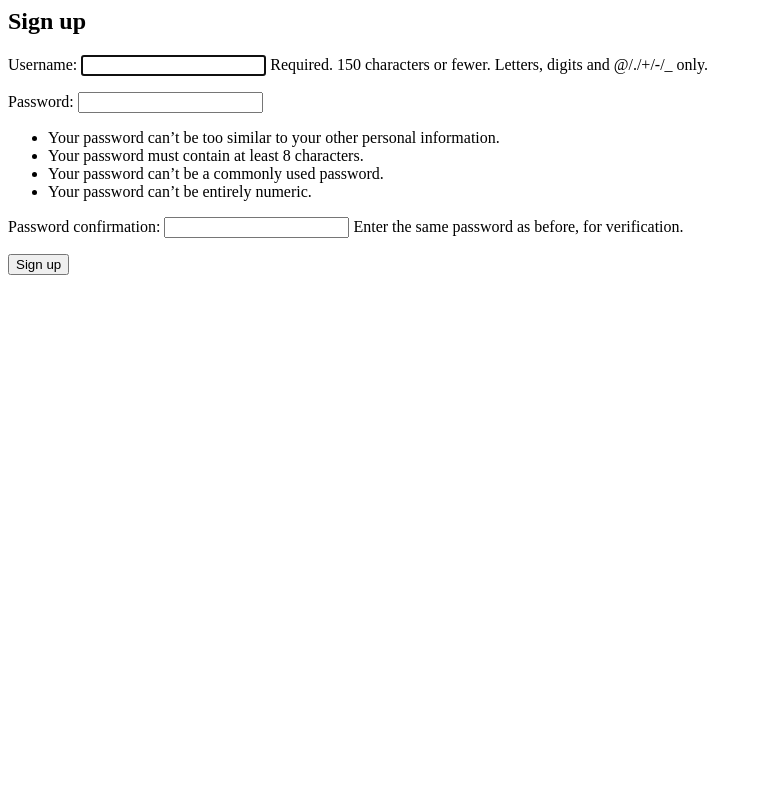
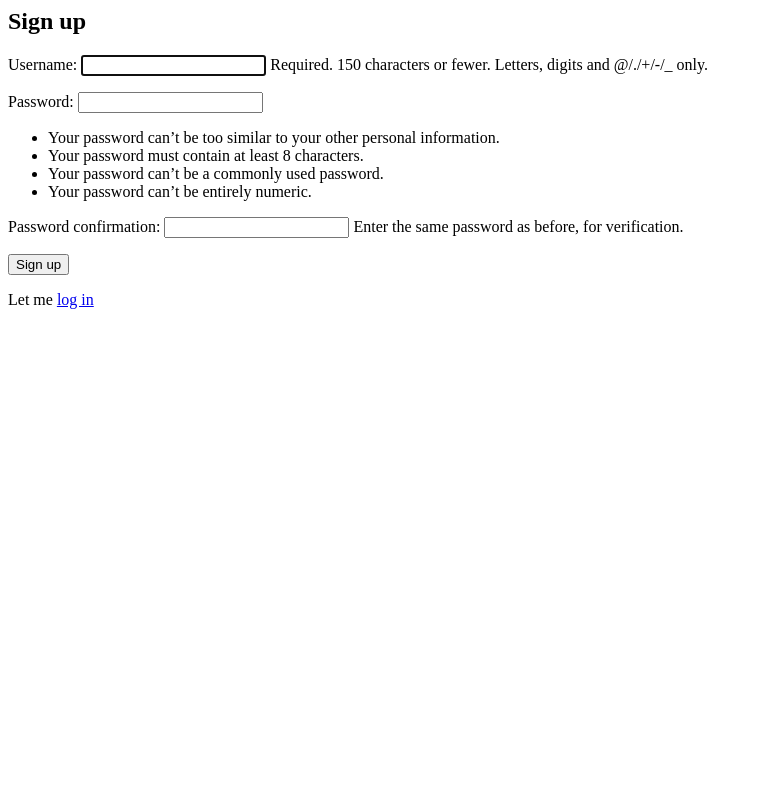
Before and after one commit to HeavyOranJS/fogstream-assignment, a Django app: page /assignment/signup/ in a window 1280 px wide. Shown: the whole page, without its empty margins (0-762 px from the left). Run offline with Django 3.2, Linux system fonts and the light colour scheme.

Commit message:
added link from signup to login and vice versa

```diff
--- a/assignment/templates/assignment/login.html
+++ b/assignment/templates/assignment/login.html
@@ -6,3 +6,5 @@
   {{ form.as_p }}
   <button type="submit">Sign up</button>
 </form>
+
+Let me <a href="{% url 'assignment:signup' %}">sign up</a>
--- a/assignment/templates/assignment/signup.html
+++ b/assignment/templates/assignment/signup.html
@@ -6,3 +6,5 @@
   {{ form.as_p }}
   <button type="submit">Sign up</button>
 </form>
+
+Let me <a href="{% url 'assignment:login' %}">log in</a>
--- a/assignment/views.py
+++ b/assignment/views.py
@@ -11,8 +11,7 @@ class SendingView(LoginRequiredMixin, generic.TemplateView):
     """
     Send a message to admin. Requires login
     """
-    #TODO change login_url
-    # to redirect mixin to correct login page if user is not logged in
+
     login_url = '/assignment/login/'
     template_name = "assignment/sending.html"
 
@@ -21,7 +20,6 @@ class SignupView(generic.edit.FormView):
     """
     Sign up new users
     """
-    #TODO: link to login page
 
     #use template form for user creation
     form_class = UserCreationForm
@@ -47,7 +45,6 @@ class LoginView(generic.edit.FormView):
     """
     Log in existing users
     """
-    #TODO: link to signup page
     #TODO: if not logged in user was redirected here from
     # sending view, show message like "you must be logged in to send messages"
 
```
